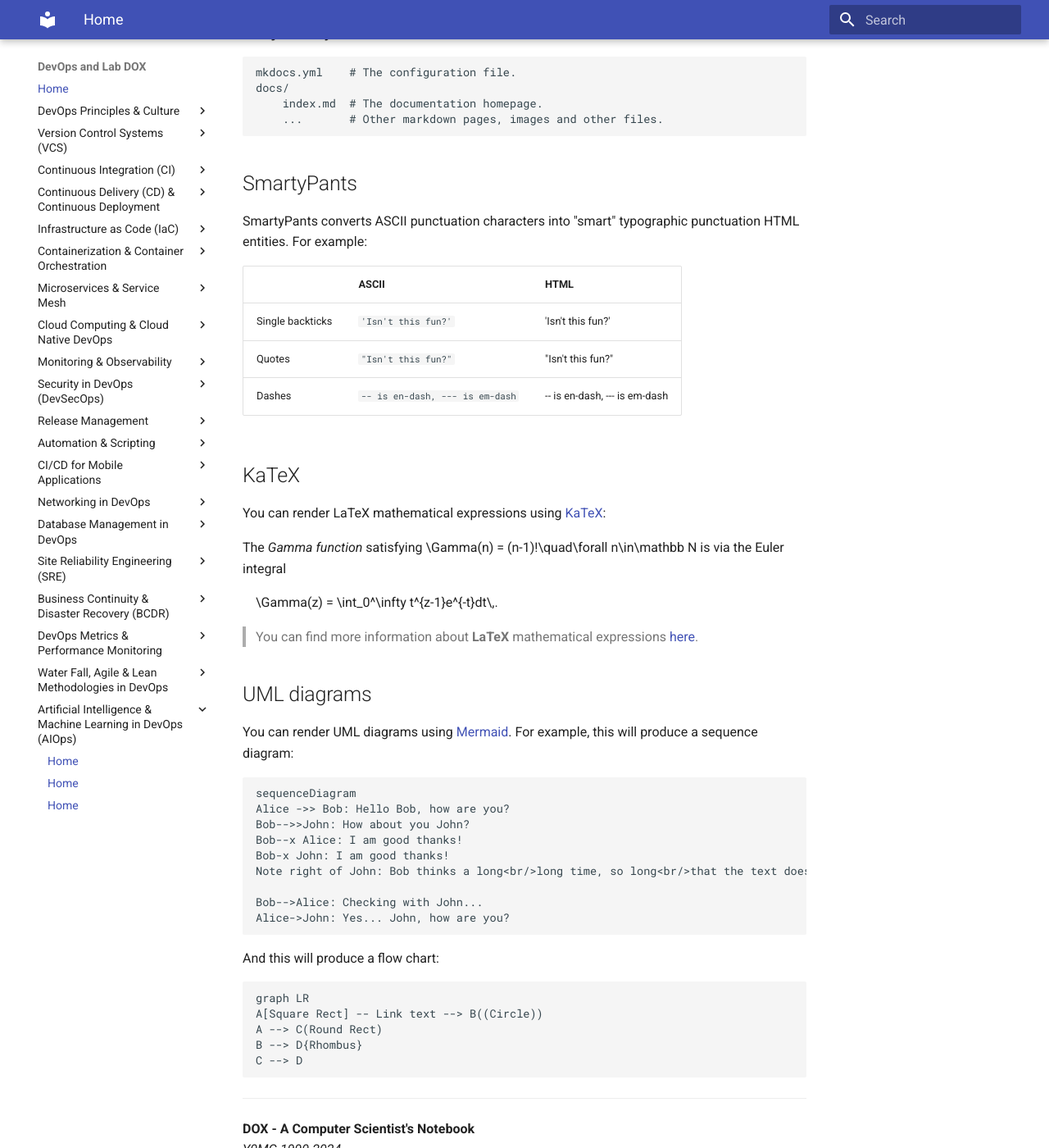
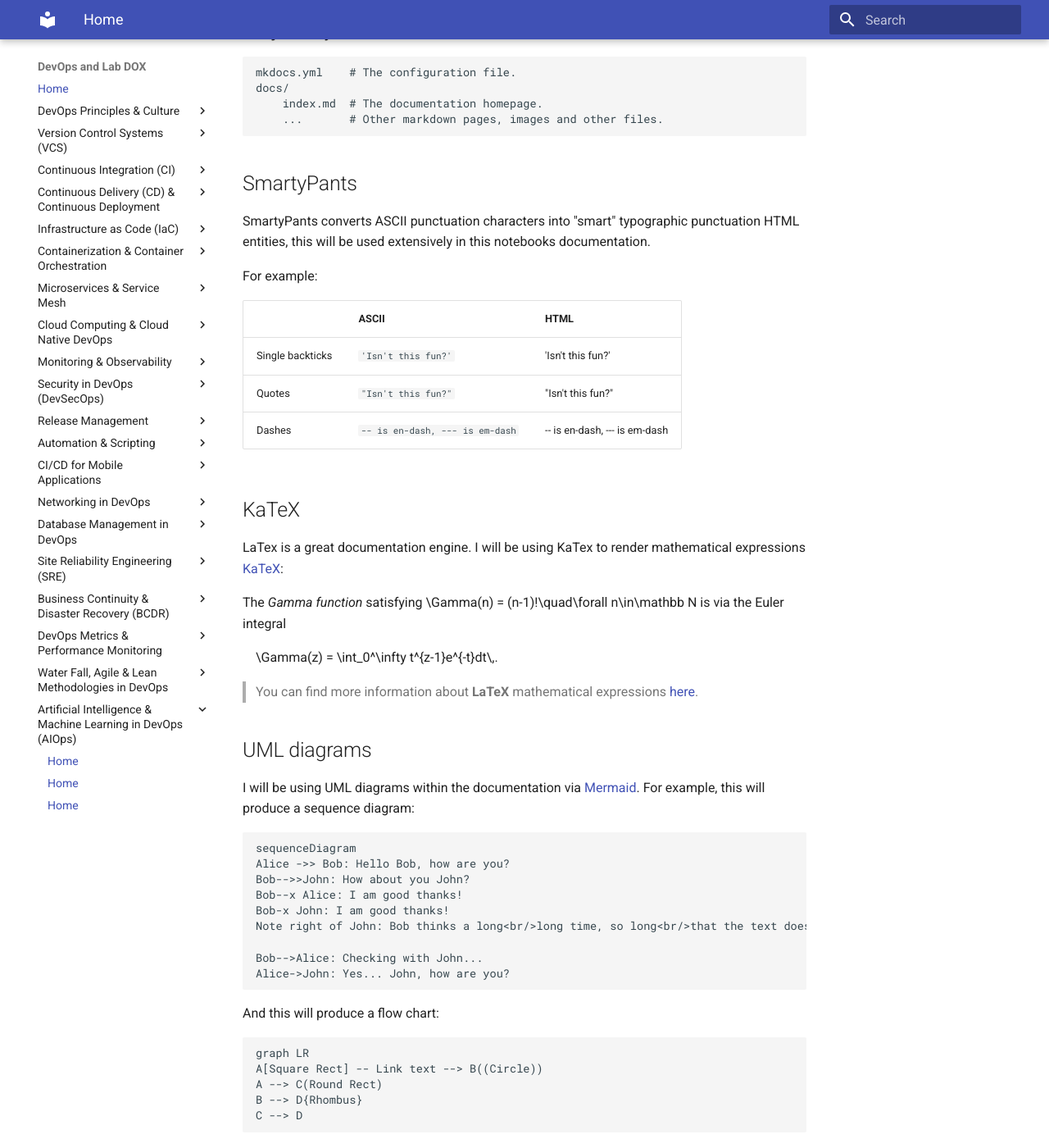
Before and after one commit to youroldmangaming/DOX, an MkDocs documentation site: the page built from docs/index.md, in a window 1280 px wide and 1400 px high, scrolled down 3465 px. Shown: the whole window at 82% size. Built offline with MkDocs 1.6.1 and Material for MkDocs 9.7.7, drawn with Linux system fonts in a browser that asks for light colours; nearby versions of some CDN libraries; library files that are not in the unit come from our copies; a script that is not in the unit is left out; some of the changed text lies outside the part shown.

Commit message:
Update index.md

````diff
--- a/docs/index.md
+++ b/docs/index.md
@@ -73,7 +73,9 @@ Option to add collaborative notes for others, allowing them to comment on existi
 
 ## SmartyPants
 
-SmartyPants converts ASCII punctuation characters into "smart" typographic punctuation HTML entities. For example:
+SmartyPants converts ASCII punctuation characters into "smart" typographic punctuation HTML entities, this will be used extensively in this notebooks documentation.
+
+For example:
 
 |                |ASCII                          |HTML                         |
 |----------------|-------------------------------|-----------------------------|
@@ -84,7 +86,7 @@ SmartyPants converts ASCII punctuation characters into "smart" typographic punct
 
 ## KaTeX
 
-You can render LaTeX mathematical expressions using [KaTeX](https://khan.github.io/KaTeX/):
+LaTex is a great documentation engine. I will be using KaTex to render mathematical expressions [KaTeX](https://khan.github.io/KaTeX/):
 
 The *Gamma function* satisfying $\Gamma(n) = (n-1)!\quad\forall n\in\mathbb N$ is via the Euler integral
 
@@ -97,7 +99,7 @@ $$
 
 ## UML diagrams
 
-You can render UML diagrams using [Mermaid](https://mermaidjs.github.io/). For example, this will produce a sequence diagram:
+I will be using UML diagrams within the documentation via [Mermaid](https://mermaidjs.github.io/). For example, this will produce a sequence diagram:
 
 ```mermaid
 sequenceDiagram
@@ -123,6 +125,9 @@ C --> D
 
 ---
 
+"I'm very highly educated. I know words, I have the best words." DJT 2015
+
+
 **DOX - A Computer Scientist's Notebook**
 _Y0MG 1990-2024_
 [GitHub Repository](https://github.com/youroldmangaming/DOX/tree/master) | [Documentation Site](https://dox.youroldmangaming.com)
````
